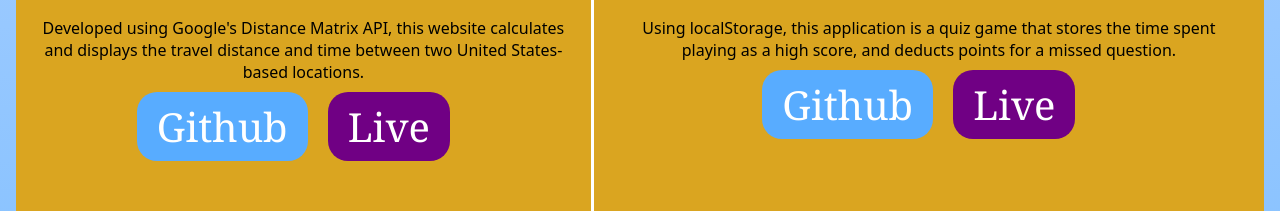
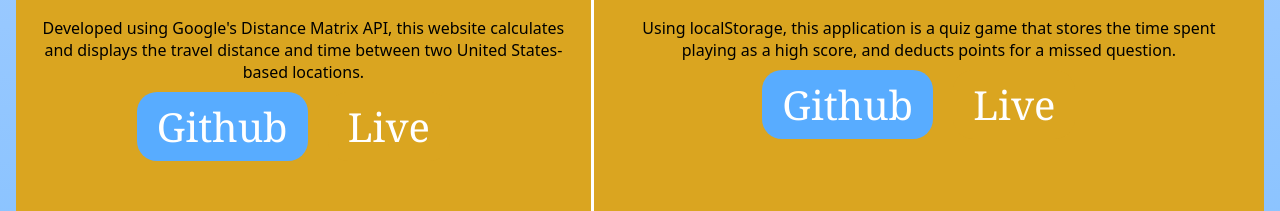
Before and after one commit to JoshuaToback/ReactPortfolio, a React (Create React App) app: page /FrontEnd in a window 1280 px wide. Shown: the part 684-895 px from the top of the page. Built offline with nearby package versions, Linux system fonts and the light colour scheme.

Commit message:
Webpack compiled successfully, final prep is soon

```diff
--- a/src/styles.css
+++ b/src/styles.css
@@ -249,13 +249,13 @@ h1, h2, h3, h4, h5, h6 {
 }
 
 #live {
-  background-color: rgb(112, 0, 132);
+  background-color: goldenrod;
   color: white;
 }
 
 #live:hover {
   background-color: white;
-  color: rgb(112, 0, 132);
+  color: goldenrod;
 }
 
 
```
